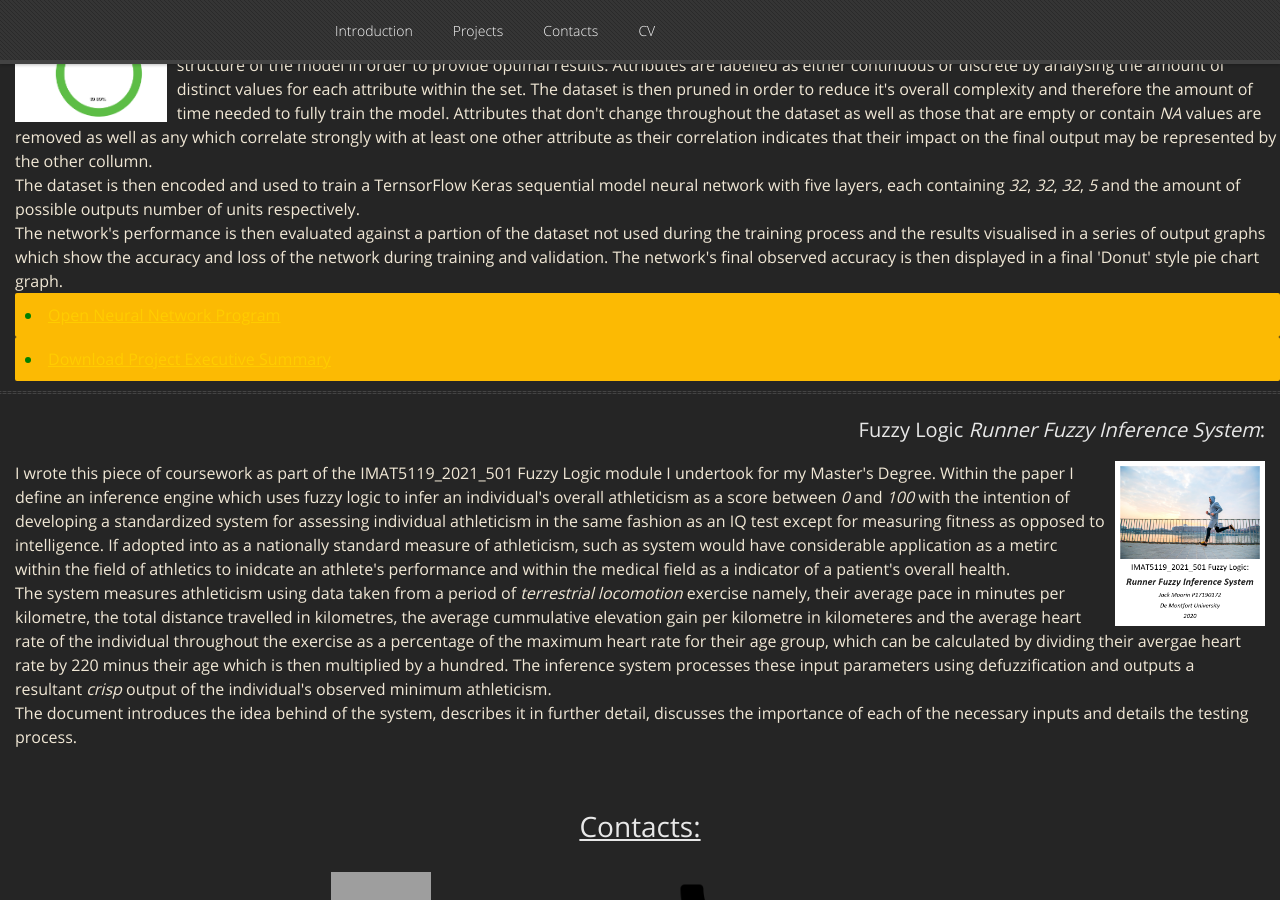
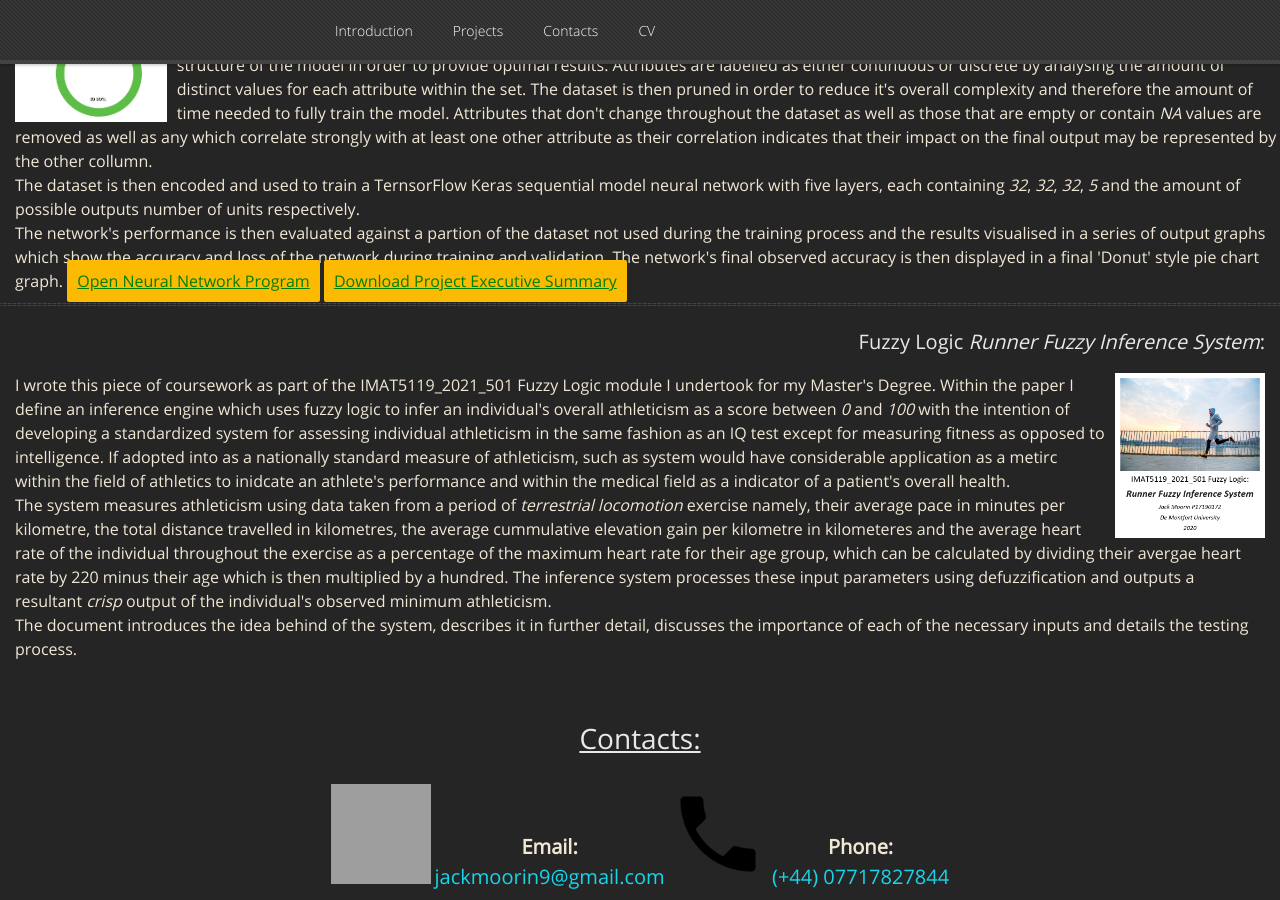
Before and after one commit to GamesProgrammingGrad2021/GamesProgrammingGrad2021.github.io, a Jekyll site: the page built from index.md, in a window 1280 px wide and 900 px high, scrolled down 1911 px. Built offline with Jekyll 4.4.1, drawn with Linux system fonts in a browser that asks for light colours; nearby versions of some CDN libraries; our own code applies the rules of GitHub Pages for plain Markdown files; grey boxes are pictures that could not be loaded.

Commit message:
Update default.html

```diff
--- a/_layouts/default.html
+++ b/_layouts/default.html
@@ -174,8 +174,8 @@
 				The network's performance is then evaluated against a partion of the dataset not used during the training process and the
 				results visualised in a series of output graphs which show the accuracy and loss of the network during training and validation.
 				The network's final observed accuracy is then displayed in a final 'Donut' style pie chart graph.
-				<li class="project_download" style=" vertical-align: bottom;"><a href="https://drive.google.com/file/d/1X-fP9Mrm-ccgKDmvOfAfwK8EcRm2s_mT/view?usp=sharing"><u>Open Neural Network Program</u></a></li>
-				<li class="project_download" style=" vertical-align: bottom;"><a href="ANN Executive Summary.docx"><u>Download Project Executive Summary</u></a></li>
+				<a href="https://drive.google.com/file/d/1X-fP9Mrm-ccgKDmvOfAfwK8EcRm2s_mT/view?usp=sharing" class="project_download"><u>Open Neural Network Program</u></a></li>
+				<a href="ANN Executive Summary.docx" class="project_download"><u>Download Project Executive Summary</u></a></li>
 				</div>
 			</div>
 
```
